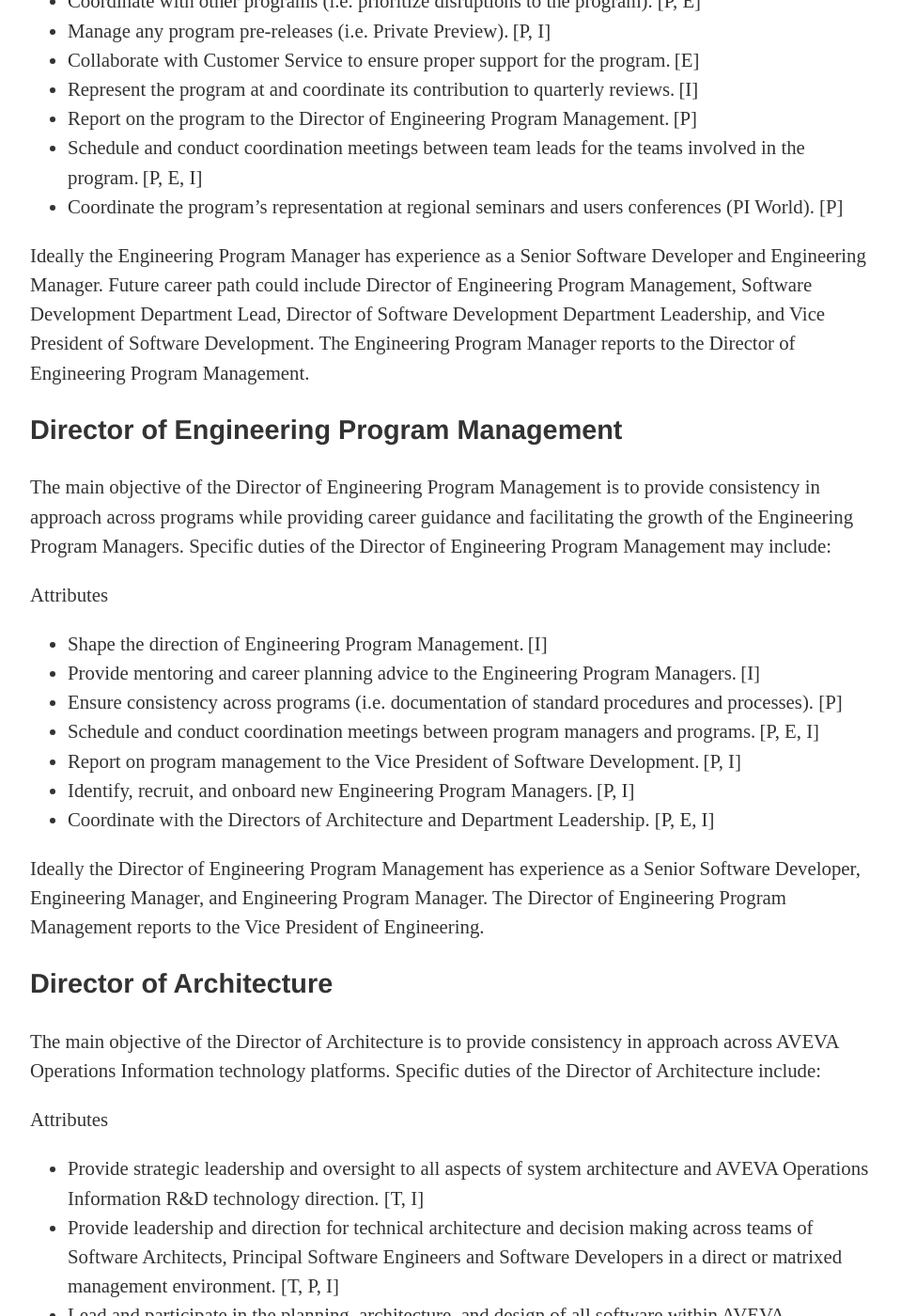
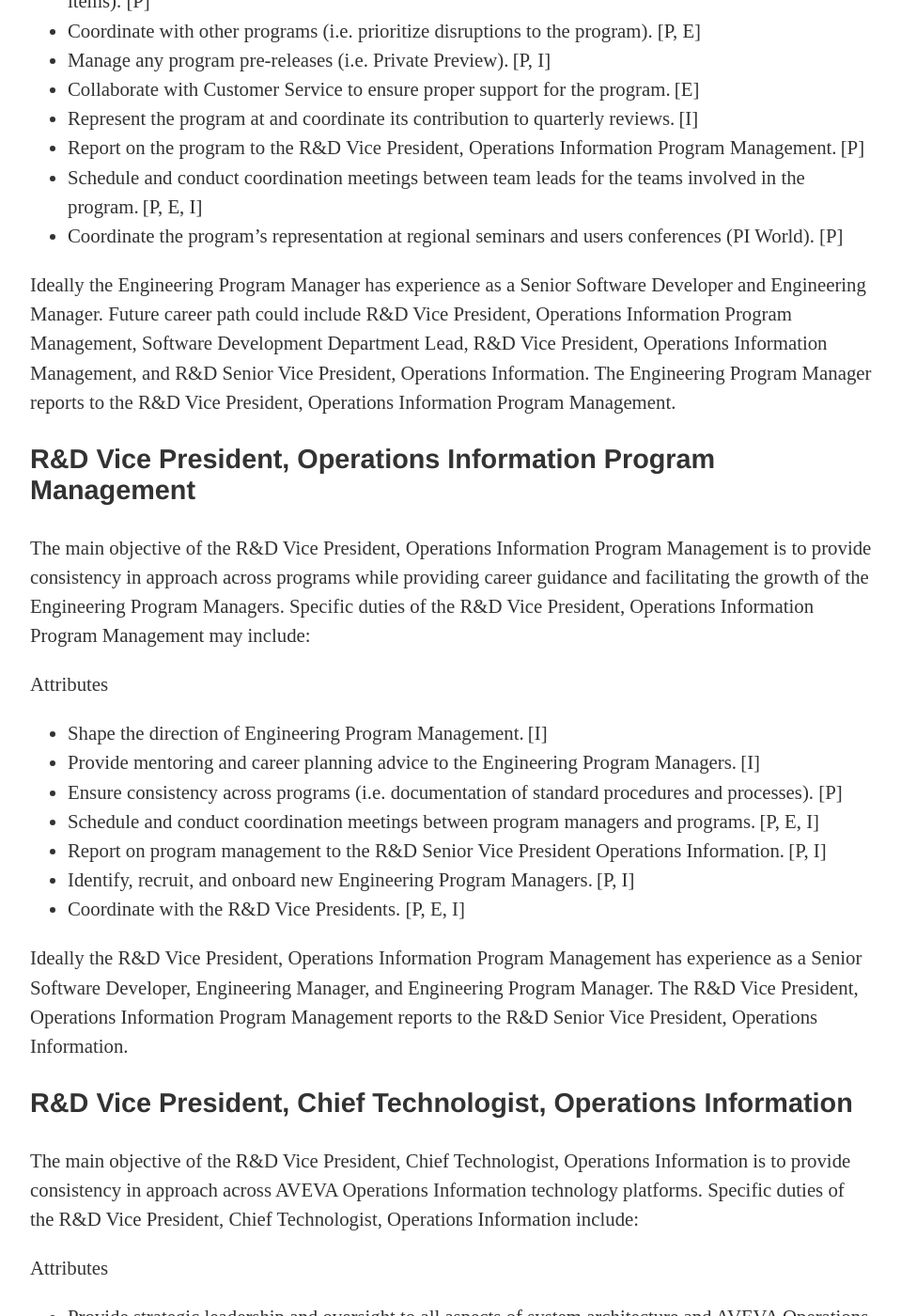
Before and after one commit to OSIEng/osieng.github.io, a Jekyll site: the page built from leadership_track/index.html, in a window 1280 px wide and 1400 px high, scrolled down 7040 px. Shown: the whole window at 94% size, without its empty margins (160-1119 px from the left). Built offline with Jekyll 4.4.1, drawn with Linux system fonts in a browser that asks for light colours; some of the changed text lies outside the part shown.

Commit message:
Update leadership track for new titles instead of Directors

```diff
--- a/leadership_track/index.html
+++ b/leadership_track/index.html
@@ -12,10 +12,10 @@ title: Leadership Track - AVEVA Operations Information R&D
   <ul>
   <li>Engineering Manager</li>
   <li>Software Development Department Lead</li>
-  <li>Director of Software Development Department Leadership</li>
+  <li>R&D Vice President, Operations Information Management</li>
   <li>Engineering Program Manager</li>
-  <li>Director of Engineering Program Management</li>
-  <li>Director of Architecture</li>
+  <li>R&D Vice President, Operations Information Program Management</li>
+  <li>R&D Vice President, Chief Technologist, Operations Information</li>
 </ul>
 </p>
 </br>
@@ -109,11 +109,11 @@ title: Leadership Track - AVEVA Operations Information R&D
 </ul>
 </p>
 <p>
-Ideally the Software Development Department Lead has experience as a Senior Software Developer and Engineering Manager. The Software Development Department Lead reports to the Director of Software Development Department Leadership.
+Ideally the Software Development Department Lead has experience as a Senior Software Developer and Engineering Manager. The Software Development Department Lead reports to the R&D Vice President, Operations Information Management.
 </p>
 
-<h3>Director of Software Development Department Leadership</h3>
-<p>The main objective of the Director of Softwared Development Department Leadership is to provide consistency in approach across people and process management while providing career guidance and facilitating the growth of the Software Development Department Leads. Specific duties of the Director of Software Development Department Leadership may include:</p>
+<h3>R&D Vice President, Operations Information Management</h3>
+<p>The main objective of the R&D Vice President, Operations Information Management is to provide consistency in approach across people and process management while providing career guidance and facilitating the growth of the Software Development Department Leads. Specific duties of the R&D Vice President, Operations Information Management may include:</p>
 <p>Attributes
 <ul>
 <li>Shape the direction of Software Development Department Leadership. [I]  </li>
@@ -125,7 +125,7 @@ Ideally the Software Development Department Lead has experience as a Senior Soft
 </ul>
 </p>
 <p>
-Ideally the Director of Software Development Department Leadership has experience as a Senior Software Developer, Engineering Manager, and Software Development Department Lead. The Director of Software Development Department Leadership reports to the Vice President of Software Development.
+Ideally the R&D Vice President, Operations Information Management has experience as a Senior Software Developer, Engineering Manager, and Software Development Department Lead. The R&D Vice President, Operations Information Management reports to the R&D Senior Vice President, Operations Information Management.
 </p>
 
 <h3>Engineering Program Manager</h3>
@@ -141,34 +141,34 @@ Ideally the Director of Software Development Department Leadership has experienc
 <li>Manage any program pre-releases (i.e. Private Preview). [P, I] </li>
 <li>Collaborate with Customer Service to ensure proper support for the program. [E] </li>
 <li>Represent the program at and coordinate its contribution to quarterly reviews. [I] </li>
-<li>Report on the program to the Director of Engineering Program Management. [P] </li>
+<li>Report on the program to the R&D Vice President, Operations Information Program Management. [P] </li>
 <li>Schedule and conduct coordination meetings between team leads for the teams involved in the program. [P, E, I] </li>
 <li>Coordinate the program’s representation at regional seminars and users conferences (PI World). [P]</li>
 </ul>
 </p>
 <p>
-Ideally the Engineering Program Manager has experience as a Senior Software Developer and Engineering Manager. Future career path could include Director of Engineering Program Management, Software Development Department Lead, Director of Software Development Department Leadership, and Vice President of Software Development. The Engineering Program Manager reports to the Director of Engineering Program Management.
+Ideally the Engineering Program Manager has experience as a Senior Software Developer and Engineering Manager. Future career path could include R&D Vice President, Operations Information Program Management, Software Development Department Lead, R&D Vice President, Operations Information Management, and R&D Senior Vice President, Operations Information. The Engineering Program Manager reports to the R&D Vice President, Operations Information Program Management.
 </p>
 
-<h3>Director of Engineering Program Management</h3>
-<p>The main objective of the Director of Engineering Program Management is to provide consistency in approach across programs while providing career guidance and facilitating the growth of the Engineering Program Managers. Specific duties of the Director of Engineering Program Management may include:</p>
+<h3>R&D Vice President, Operations Information Program Management</h3>
+<p>The main objective of the R&D Vice President, Operations Information Program Management is to provide consistency in approach across programs while providing career guidance and facilitating the growth of the Engineering Program Managers. Specific duties of the R&D Vice President, Operations Information Program Management may include:</p>
 <p>Attributes
 <ul>
 <li>Shape the direction of Engineering Program Management. [I] </li>
 <li>Provide mentoring and career planning advice to the Engineering Program Managers. [I] </li>
 <li>Ensure consistency across programs (i.e. documentation of standard procedures and processes). [P]  </li>
 <li>Schedule and conduct coordination meetings between program managers and programs. [P, E, I] </li>
-<li>Report on program management to the Vice President of Software Development. [P, I] </li>
+<li>Report on program management to the R&D Senior Vice President Operations Information. [P, I] </li>
 <li>Identify, recruit, and onboard new Engineering Program Managers. [P, I] </li>
-<li>Coordinate with the Directors of Architecture and Department Leadership. [P, E, I]</li>
+<li>Coordinate with the R&D Vice Presidents. [P, E, I]</li>
 </ul>
 </p>
 <p>
-Ideally the Director of Engineering Program Management has experience as a Senior Software Developer, Engineering Manager, and Engineering Program Manager. The Director of Engineering Program Management reports to the Vice President of Engineering.
+Ideally the R&D Vice President, Operations Information Program Management has experience as a Senior Software Developer, Engineering Manager, and Engineering Program Manager. The R&D Vice President, Operations Information Program Management reports to the R&D Senior Vice President, Operations Information.
 </p>
 
-<h3>Director of Architecture</h3>
-<p>The main objective of the Director of Architecture is to provide consistency in approach across AVEVA Operations Information technology platforms. Specific duties of the Director of Architecture include:</p>
+<h3>R&D Vice President, Chief Technologist, Operations Information</h3>
+<p>The main objective of the R&D Vice President, Chief Technologist, Operations Information is to provide consistency in approach across AVEVA Operations Information technology platforms. Specific duties of the R&D Vice President, Chief Technologist, Operations Information include:</p>
 <p>Attributes
 <ul>
 <li>Provide strategic leadership and oversight to all aspects of system architecture and AVEVA Operations Information R&D technology direction. [T, I]</li>
@@ -187,5 +187,5 @@ Ideally the Director of Engineering Program Management has experience as a Senio
 </ul>
 </p>
 <p>
-Ideally the Director of Architecture has experience as a Software Architect and as an experienced technical manager leading a high-performance team. The Director of Architecture reports to the Vice President of Software Development.
+Ideally the R&D Vice President, Chief Technologist, Operations Information has experience as a Software Architect and as an experienced technical manager leading a high-performance team. The R&D Vice President, Chief Technologist, Operations Information reports to the R&D Senior Vice President, Operations Information.
 </p>
```
